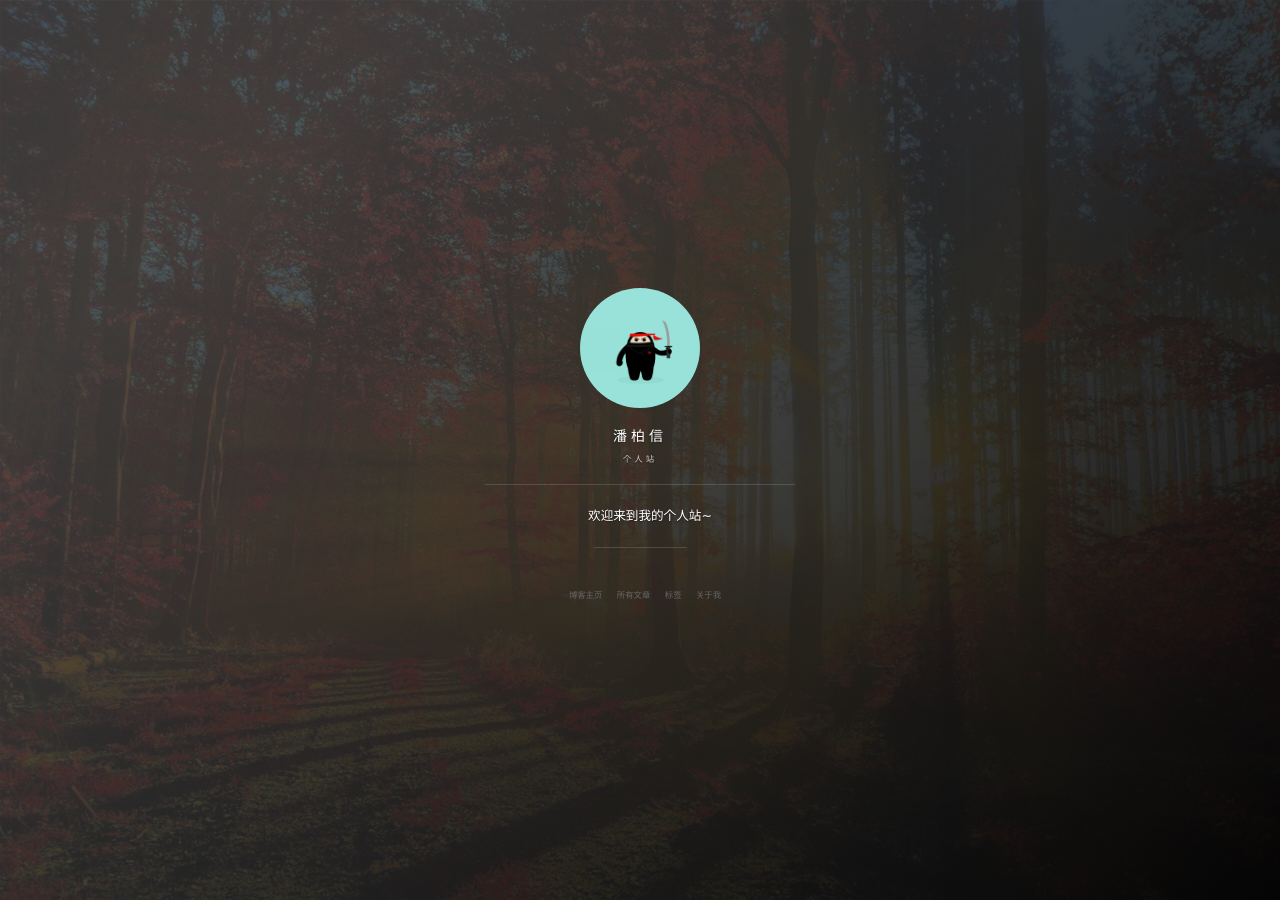
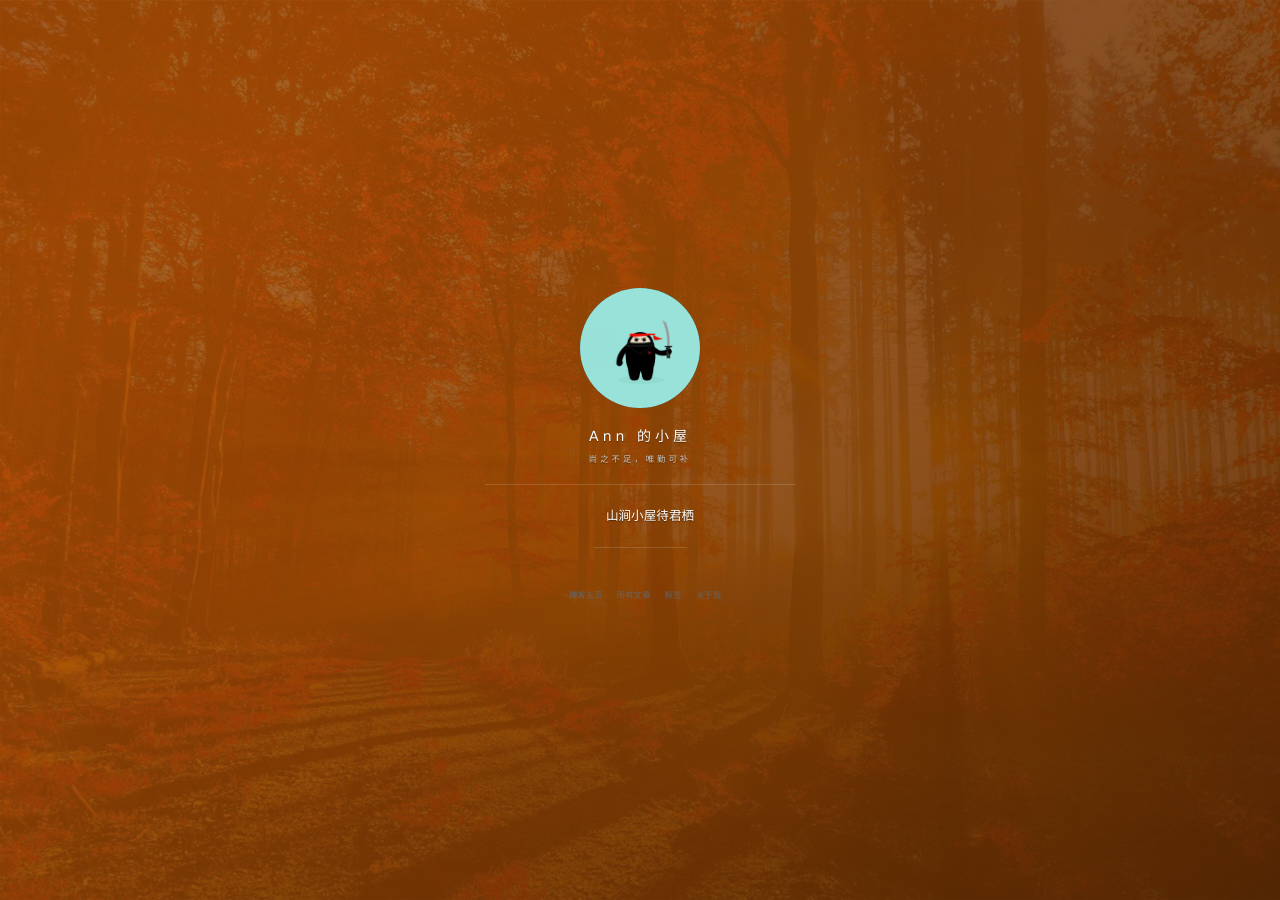
Before and after one commit to AnXiaoye1/BlogModel, a Jekyll site: the page built from index.html, in a window 1280 px wide. Built offline with Jekyll 4.4.1, drawn with Linux system fonts in a browser that asks for light colours; nearby versions of some CDN libraries; the list of posts is cut into pages by our own code; comment, search, counter and statistics services are not loaded; grey boxes are pictures that could not be loaded.

Commit message:
Update _config.yml

```diff
--- a/_config.yml
+++ b/_config.yml
@@ -1,12 +1,12 @@
 # Basic
-title: 潘柏信
-subtitle: 个人站
-description: 欢迎来到我的个人站~
+title: Ann 的小屋
+subtitle: 尚之不足，唯勤可补
+description: 山涧小屋待君栖
 # 头像里面的标题
-avatarTitle: leopardpan
+avatarTitle: Anxiaoye
 # 头像里面的描述
-avatarDesc: iOS / 机器学习
-url: "http://baixin.io"
+avatarDesc: Android / java
+url: "http://www.anxiaoye.xyz"
 
 # Comment
 comment:
@@ -15,10 +15,10 @@
 
 # Social
 social:
-    weibo: 5366874726
-    github: leopardpan
+    weibo: 北梦目南思伊
+    github: AnXiaoye1
     # twitter:
-    mail: leopardpan@icloud.com
+    mail: zhuye95911@gmail.com
 
 # 百度统计
 # 使用博客模板请去掉或者更换 id
@@ -49,7 +49,7 @@
 textColor: #FF0000
 
 # supported colors: blue, green, purple, red, orange or slate. If you need clear, leave it empty.
-cover_color: clear
+cover_color: orange
 
 # The blog button should not be removed.
 blog_button:
```
